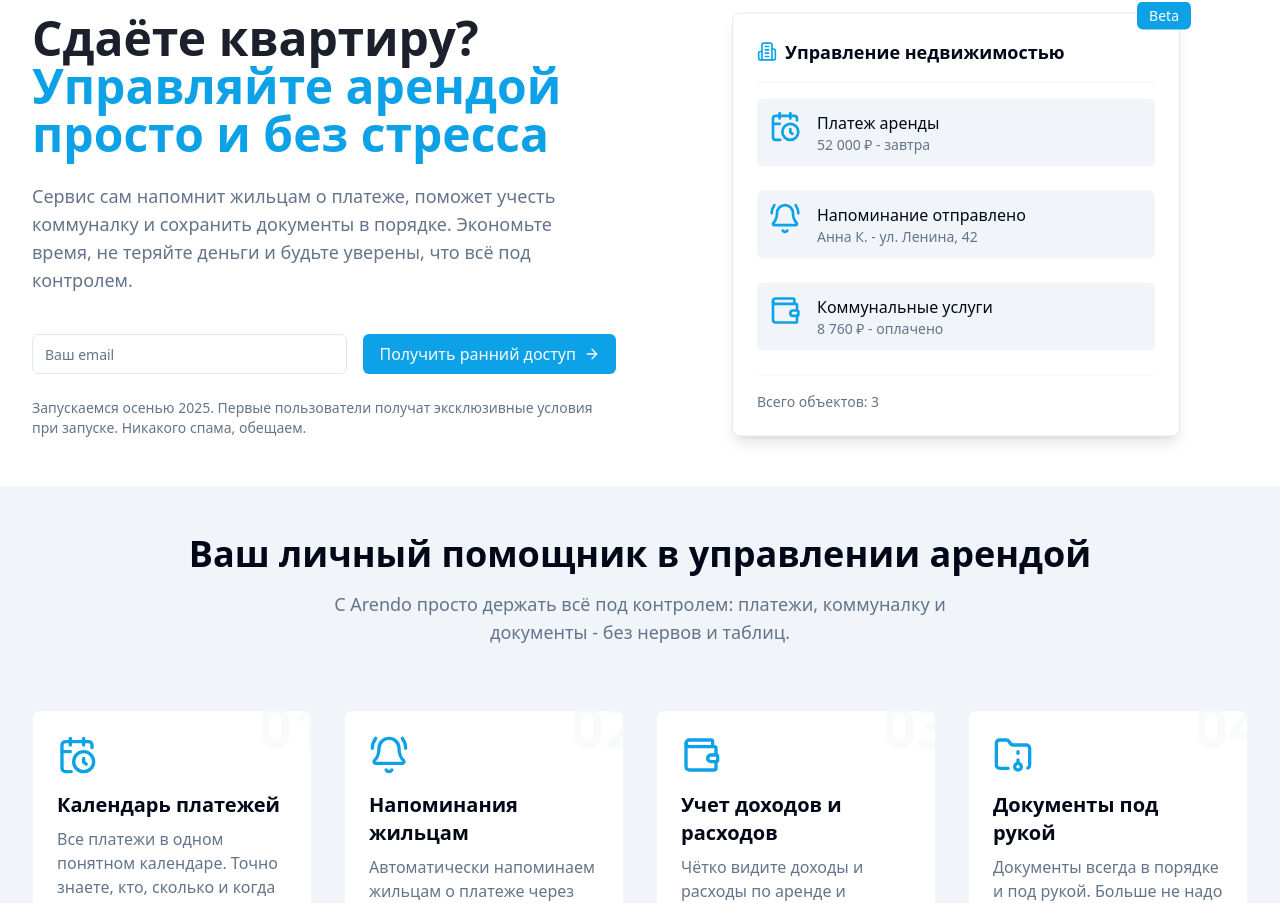
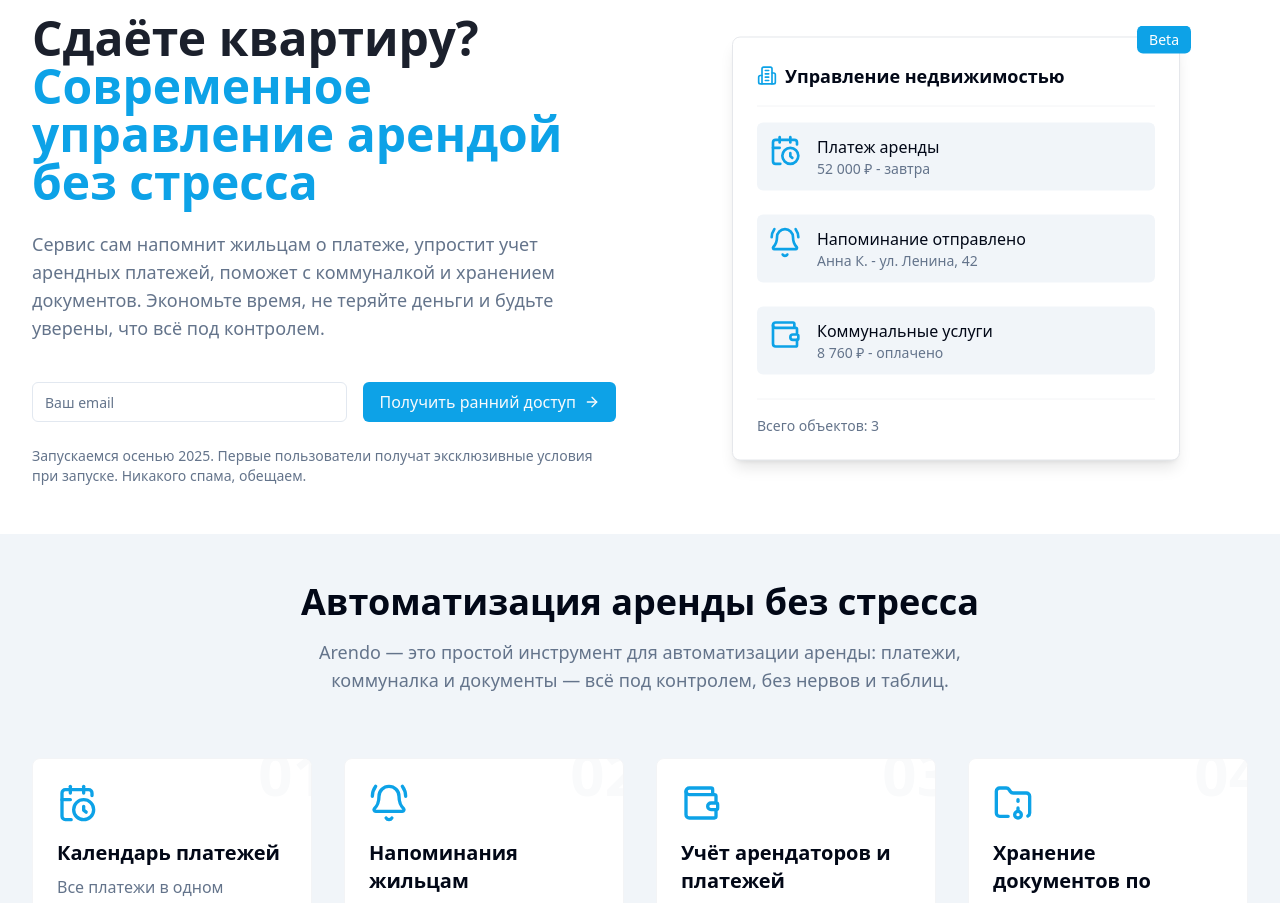
Before and after one commit to sokovalev/arendo-landing, a Next.js app: page / in a window 1280 px wide. Shown: the part 147-1050 px from the top of the page. Built offline with nearby package versions, Linux system fonts and the light colour scheme.

Commit message:
киворды по вордстату

```diff
--- a/app/page.tsx
+++ b/app/page.tsx
@@ -83,13 +83,13 @@ const Index = () => {
             <h1 className="text-4xl md:text-5xl font-bold leading-tight text-secondary animate-fade-in">
               Сдаёте квартиру?
               <span className="text-primary">
-                Управляйте арендой просто и без стресса
+                Современное управление арендой без стресса
               </span>
             </h1>
             <p className="text-lg text-muted-foreground">
-              Сервис сам напомнит жильцам о платеже, поможет учесть коммуналку и
-              сохранить документы в порядке. Экономьте время, не теряйте деньги
-              и будьте уверены, что всё под контролем.
+              Сервис сам напомнит жильцам о платеже, упростит учет арендных
+              платежей, поможет с коммуналкой и хранением документов. Экономьте
+              время, не теряйте деньги и будьте уверены, что всё под контролем.
             </p>
 
             <LeadForm />
@@ -116,11 +116,11 @@ const Index = () => {
         <div className="max-w-7xl mx-auto">
           <div className="text-center mb-16">
             <h2 className="text-3xl md:text-4xl font-bold mb-4">
-              Ваш личный помощник в управлении арендой
+              Автоматизация аренды без стресса
             </h2>
             <p className="text-lg text-muted-foreground max-w-2xl mx-auto">
-              С Arendo просто держать всё под контролем: платежи, коммуналку и
-              документы - без нервов и таблиц.
+              Arendo — это простой инструмент для автоматизации аренды: платежи,
+              коммуналка и документы — всё под контролем, без нервов и таблиц.
             </p>
           </div>
 
@@ -141,14 +141,14 @@ const Index = () => {
 
             <FeatureCard
               icon={<Wallet className="h-10 w-10 text-primary" />}
-              title="Учет доходов и расходов"
-              description="Чётко видите доходы и расходы по аренде и ремонту. Просто считать прибыль с каждого объекта."
+              title="Учёт арендаторов и платежей"
+              description="Вся информация о жильцах, сроках аренды, истории оплат и учёте коммунальных услуг — в одном месте. Никаких таблиц и путаницы."
               number="03"
             />
 
             <FeatureCard
               icon={<FolderArchive className="h-10 w-10 text-primary" />}
-              title="Документы под рукой"
+              title="Хранение документов по аренде"
               description="Документы всегда в порядке и под рукой. Больше не надо искать договоры в WhatsApp или на антресолях."
               number="04"
             />
@@ -201,7 +201,8 @@ const Index = () => {
               Зачем вам Arendo?
             </h2>
             <p className="text-lg text-muted-foreground max-w-2xl mx-auto">
-              Простой и понятный сервис для тех, кто сам сдаёт жильё. Без
+              Простой и понятный сервис для тех, кто сам сдаёт жильё. Arendo
+              автоматизирует учёт арендаторов, платежей и документов — без
               таблиц, переписок и беготни.
             </p>
           </div>
@@ -219,7 +220,9 @@ const Index = () => {
               <ul className="mt-4 space-y-2">
                 <li className="flex items-start gap-2">
                   <CheckCircle2 className="h-5 w-5 text-primary shrink-0 mt-0.5" />
-                  <span className="text-sm">Автоматический учет платежей</span>
+                  <span className="text-sm">
+                    Автоматический учет арендных платежей
+                  </span>
                 </li>
                 <li className="flex items-start gap-2">
                   <CheckCircle2 className="h-5 w-5 text-primary shrink-0 mt-0.5" />
--- a/components/FaqSection.tsx
+++ b/components/FaqSection.tsx
@@ -45,6 +45,18 @@ const FaqSection = () => {
 
           <AccordionItem value="item-3">
             <AccordionTrigger>
+              Можно ли вести учёт арендных платежей в Arendo?
+            </AccordionTrigger>
+            <AccordionContent>
+              Да! Arendo автоматически учитывает все арендные платежи — вам не
+              нужно вести таблицы вручную. Сервис фиксирует оплаты, напоминает
+              жильцам о сроках и показывает актуальное состояние по каждому
+              объекту.
+            </AccordionContent>
+          </AccordionItem>
+
+          <AccordionItem value="item-4">
+            <AccordionTrigger>
               Насколько безопасно хранение документов?
             </AccordionTrigger>
             <AccordionContent>
@@ -55,7 +67,7 @@ const FaqSection = () => {
             </AccordionContent>
           </AccordionItem>
 
-          <AccordionItem value="item-4">
+          <AccordionItem value="item-5">
             <AccordionTrigger>
               Сколько будет стоить пользование сервисом?
             </AccordionTrigger>
@@ -66,7 +78,7 @@ const FaqSection = () => {
             </AccordionContent>
           </AccordionItem>
 
-          <AccordionItem value="item-5">
+          <AccordionItem value="item-6">
             <AccordionTrigger>
               Когда планируется запуск сервиса?
             </AccordionTrigger>
@@ -77,19 +89,19 @@ const FaqSection = () => {
             </AccordionContent>
           </AccordionItem>
 
-          <AccordionItem value="item-6">
+          <AccordionItem value="item-7">
             <AccordionTrigger>
               Можно ли автоматически формировать договор аренды?
             </AccordionTrigger>
             <AccordionContent>
-              В Arendo есть возможность создавать договоры аренды по заранее
-              настроенным шаблонам. Система автоматически подставит данные
-              арендаторов, сроки и суммы платежей. Все шаблоны соответствуют
-              актуальному законодательству.
+              В Arendo можно автоматически сформировать{" "}
+              <strong>договор аренды онлайн</strong> — по заранее настроенному
+              шаблону. Система сама подставит данные арендаторов, сроки и суммы
+              платежей. Все шаблоны соответствуют актуальному законодательству.
             </AccordionContent>
           </AccordionItem>
 
-          <AccordionItem value="item-7">
+          <AccordionItem value="item-8">
             <AccordionTrigger>
               Возможно ли подключить эквайринг для приема оплат?
             </AccordionTrigger>
@@ -102,7 +114,7 @@ const FaqSection = () => {
             </AccordionContent>
           </AccordionItem>
 
-          <AccordionItem value="item-8">
+          <AccordionItem value="item-9">
             <AccordionTrigger>
               Как добавить новый объект недвижимости в систему?
             </AccordionTrigger>
@@ -115,7 +127,7 @@ const FaqSection = () => {
             </AccordionContent>
           </AccordionItem>
 
-          <AccordionItem value="item-9">
+          <AccordionItem value="item-10">
             <AccordionTrigger>
               Есть ли мобильное приложение Arendo?
             </AccordionTrigger>
```
